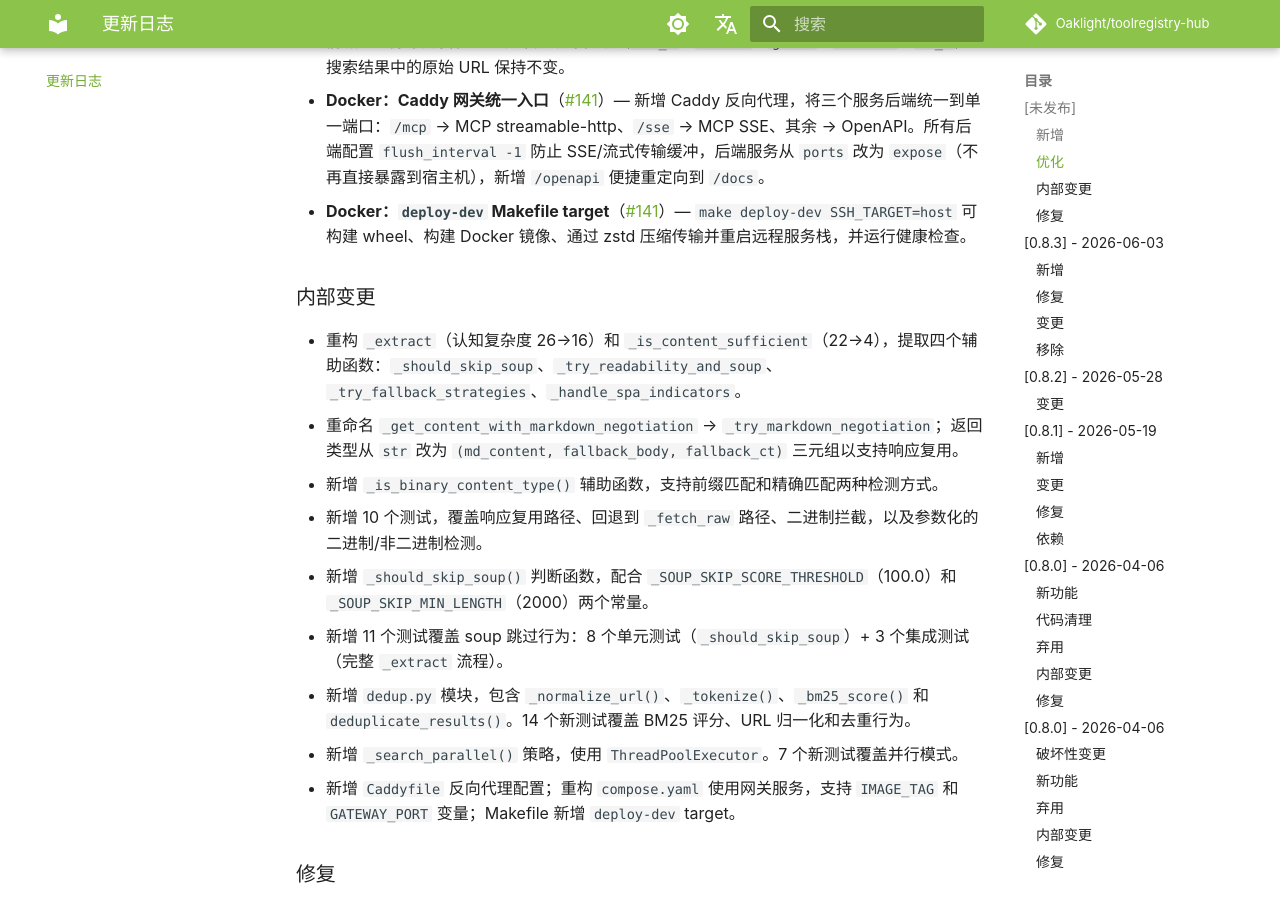
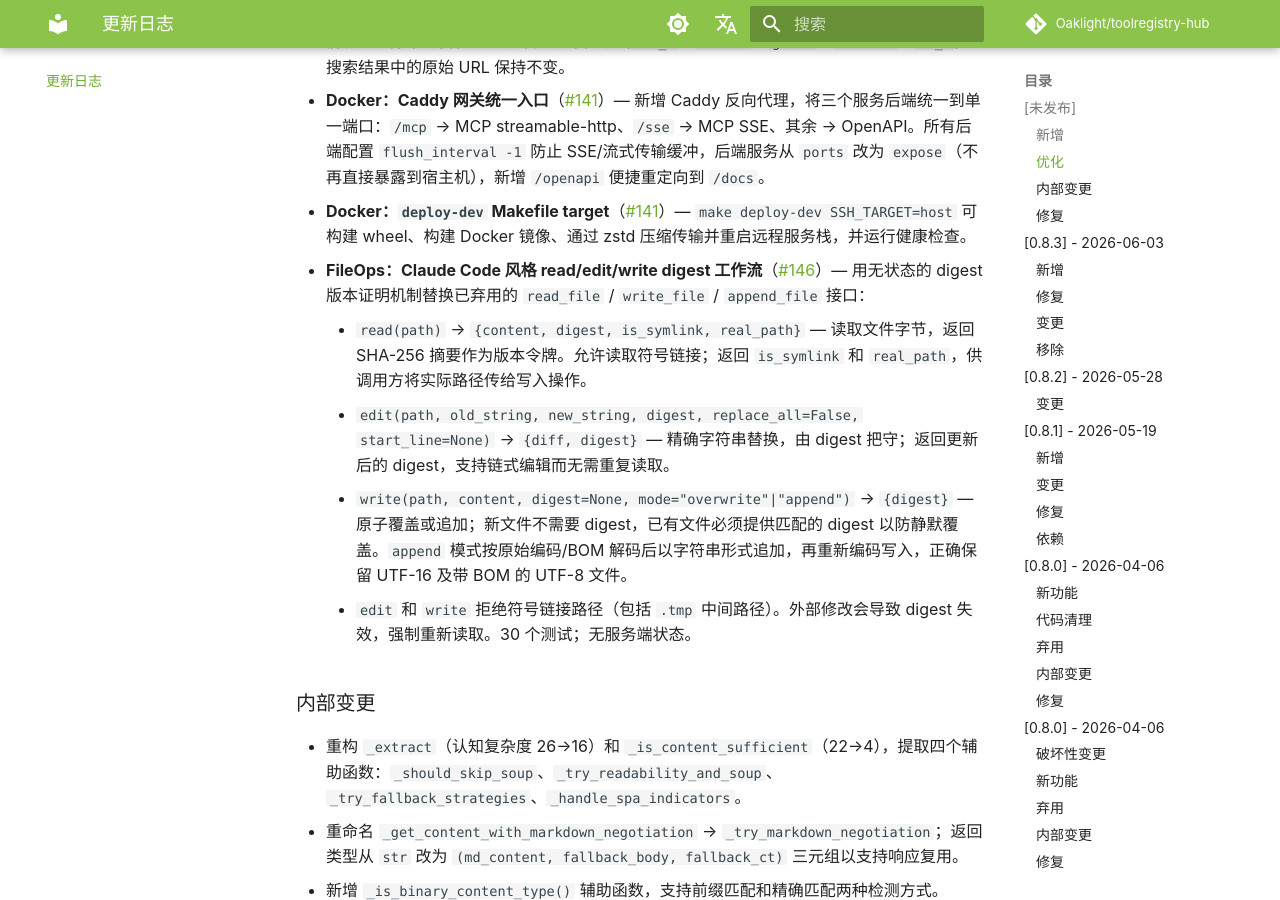
Before and after one commit to Oaklight/toolregistry-hub, an MkDocs documentation site: the page built from docs/changelog.md, in a window 1280 px wide and 900 px high, scrolled down 1439 px. Built offline with MkDocs 1.6.1 and Material for MkDocs 9.7.7, drawn with Linux system fonts in a browser that asks for light colours; some web fonts are replaced; comment, search, counter and statistics services are not loaded.

Commit message:
docs(changelog): add #146 FileOps digest API entry [docs_zh]

```diff
--- a/docs/changelog.md
+++ b/docs/changelog.md
@@ -33,6 +33,11 @@ author: Oaklight
 - **WebSearch：去重时 URL 归一化**（[#143](https://github.com/Oaklight/toolregistry-hub/pull/143)）— 去重现在会在比较前归一化 URL：去除 `www.` 前缀、去除末尾斜杠、过滤常见跟踪参数（`utm_*`、`fbclid`、`gclid`、`msclkid`、`mc_*`）。搜索结果中的原始 URL 保持不变。
 - **Docker：Caddy 网关统一入口**（[#141](https://github.com/Oaklight/toolregistry-hub/pull/141)）— 新增 Caddy 反向代理，将三个服务后端统一到单一端口：`/mcp` → MCP streamable-http、`/sse` → MCP SSE、其余 → OpenAPI。所有后端配置 `flush_interval -1` 防止 SSE/流式传输缓冲，后端服务从 `ports` 改为 `expose`（不再直接暴露到宿主机），新增 `/openapi` 便捷重定向到 `/docs`。
 - **Docker：`deploy-dev` Makefile target**（[#141](https://github.com/Oaklight/toolregistry-hub/pull/141)）— `make deploy-dev SSH_TARGET=host` 可构建 wheel、构建 Docker 镜像、通过 zstd 压缩传输并重启远程服务栈，并运行健康检查。
+- **FileOps：Claude Code 风格 read/edit/write digest 工作流**（[#146](https://github.com/Oaklight/toolregistry-hub/pull/146)）— 用无状态的 digest 版本证明机制替换已弃用的 `read_file` / `write_file` / `append_file` 接口：
+    - `read(path)` → `{content, digest, is_symlink, real_path}` — 读取文件字节，返回 SHA-256 摘要作为版本令牌。允许读取符号链接；返回 `is_symlink` 和 `real_path`，供调用方将实际路径传给写入操作。
+    - `edit(path, old_string, new_string, digest, replace_all=False, start_line=None)` → `{diff, digest}` — 精确字符串替换，由 digest 把守；返回更新后的 digest，支持链式编辑而无需重复读取。
+    - `write(path, content, digest=None, mode="overwrite"|"append")` → `{digest}` — 原子覆盖或追加；新文件不需要 digest，已有文件必须提供匹配的 digest 以防静默覆盖。`append` 模式按原始编码/BOM 解码后以字符串形式追加，再重新编码写入，正确保留 UTF-16 及带 BOM 的 UTF-8 文件。
+    - `edit` 和 `write` 拒绝符号链接路径（包括 `.tmp` 中间路径）。外部修改会导致 digest 失效，强制重新读取。30 个测试；无服务端状态。
 
 ### 内部变更
 
```
